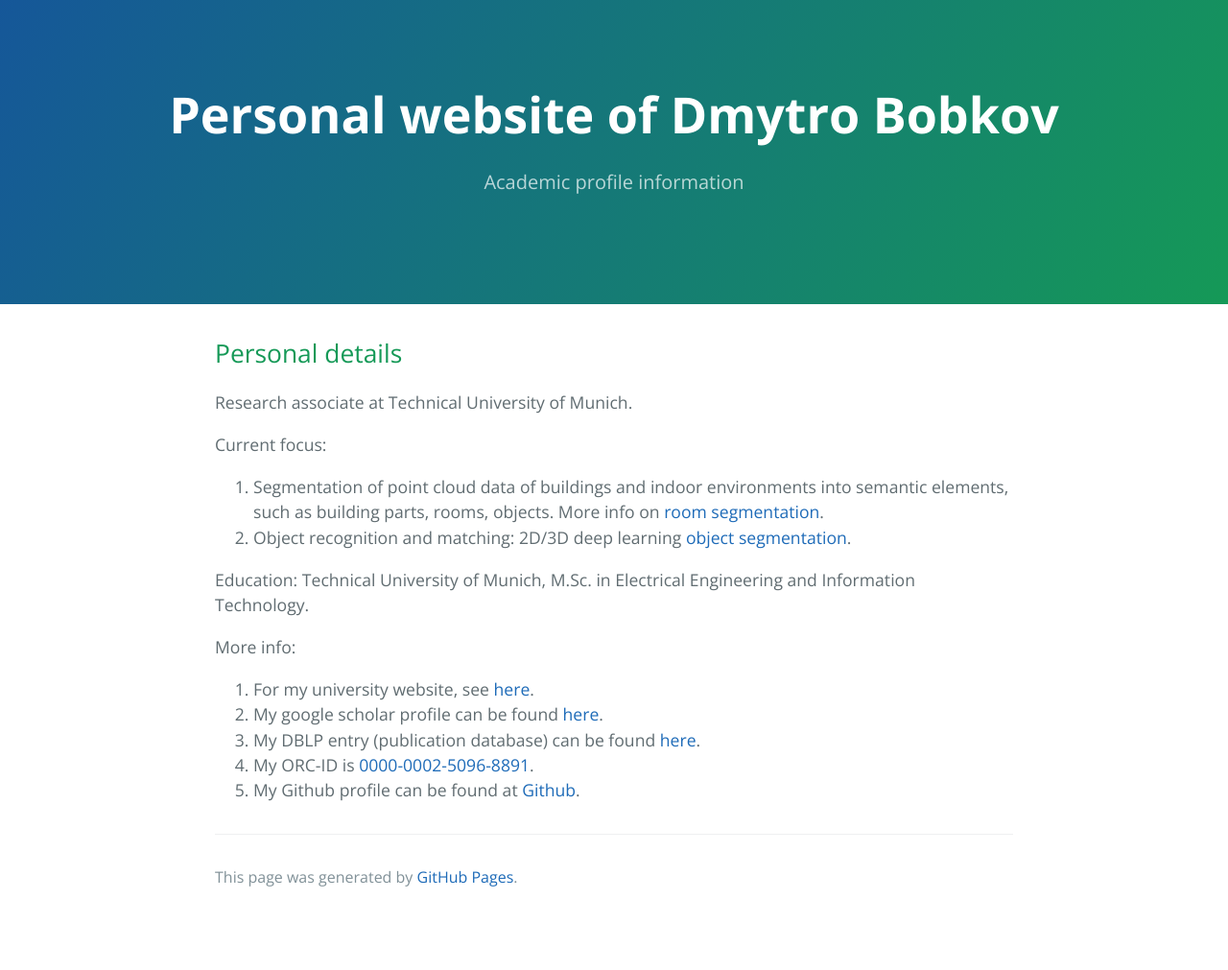
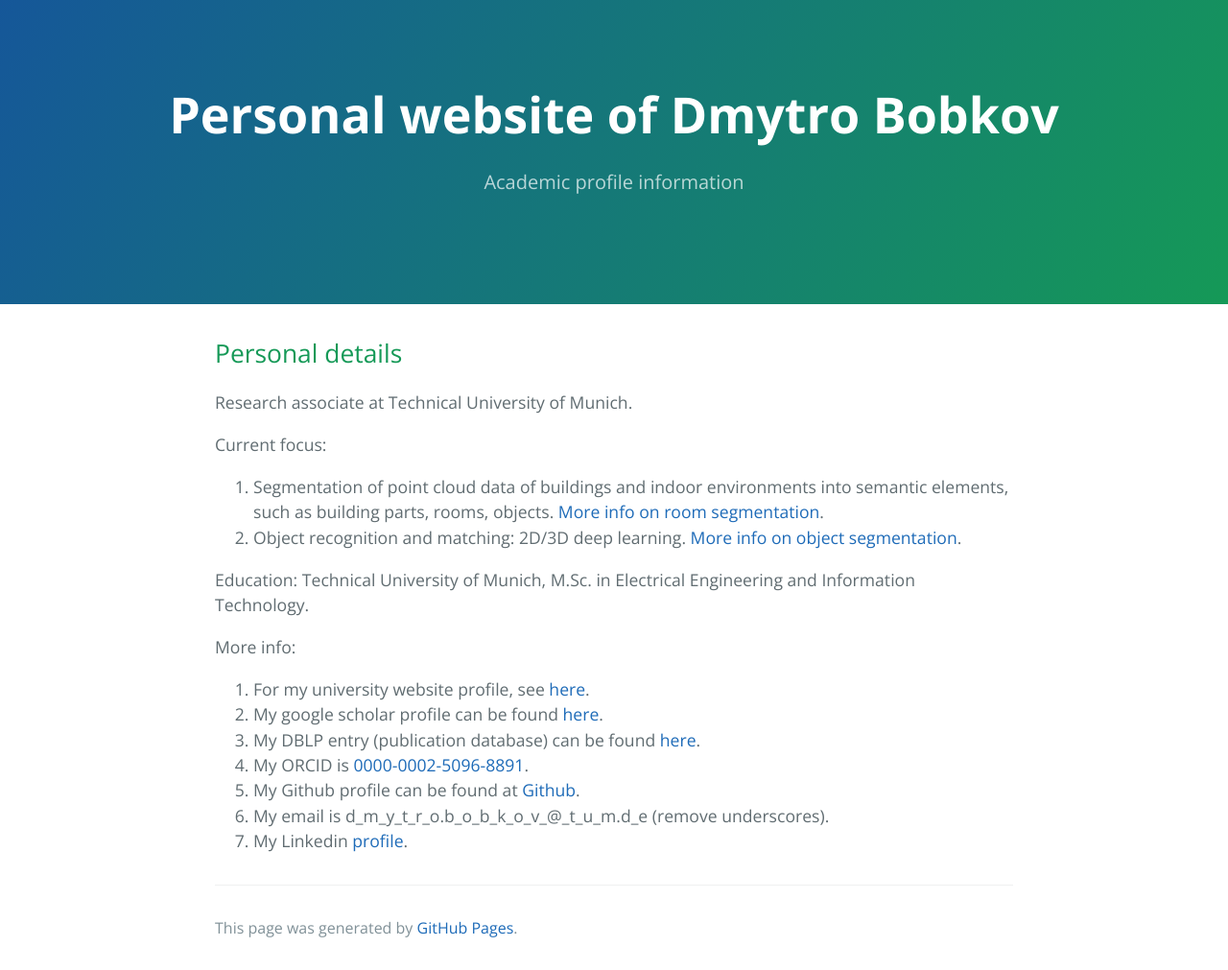
Before and after one commit to DBobkov/dbobkov.github.io, a Jekyll site: the page built from index.md, in a window 1280 px wide. Shown: the whole page at 96% size. Built offline with Jekyll 4.4.1, drawn with Linux system fonts in a browser that asks for light colours; our own code applies the rules of GitHub Pages for plain Markdown files; before the commit the page ends 958 px from its top, so only the background shows below that.

Commit message:
More info

```diff
--- a/index.md
+++ b/index.md
@@ -8,15 +8,17 @@ Research associate at Technical University of Munich.
 
 Current focus:
 
-1. Segmentation of point cloud data of buildings and indoor environments into semantic elements, such as building parts, rooms, objects. More info on <a href="https://dbobkov.github.io/room-segmentation">room segmentation</a>.
-2. Object recognition and matching: 2D/3D deep learning <a href="https://dbobkov.github.io/segmentation">object segmentation</a>.
+1. Segmentation of point cloud data of buildings and indoor environments into semantic elements, such as building parts, rooms, objects. <a href="https://dbobkov.github.io/room-segmentation">More info on room segmentation</a>.
+2. Object recognition and matching: 2D/3D deep learning. <a href="https://dbobkov.github.io/segmentation">More info on object segmentation</a>.
 
 Education: Technical University of Munich, M.Sc. in Electrical Engineering and Information Technology.
 
 More info:
 
-1. For my university website, see <a href="http://www.lmt.ei.tum.de/en/team/team/dmytro-bobkov.html">here</a>.
+1. For my university website profile, see <a href="http://www.lmt.ei.tum.de/en/team/team/dmytro-bobkov.html">here</a>.
 2. My google scholar profile can be found <a href="https://scholar.google.de/citations?user=JglzFxgAAAAJ&hl=en">here</a>.
 3. My DBLP entry (publication database) can be found <a href="http://dblp.uni-trier.de/pers/hd/b/Bobkov:Dmytro">here</a>.
-4. My ORC-ID is <a href="https://orcid.org/0000-0002-5096-8891">0000-0002-5096-8891</a>.
+4. My ORCID is <a href="https://orcid.org/0000-0002-5096-8891">0000-0002-5096-8891</a>.
 5. My Github profile can be found at <a href="https://github.com/dbobkov">Github</a>.
+6. My email is d_m_y_t_r_o.b_o_b_k_o_v_@_t_u_m.d_e (remove underscores).
+7. My Linkedin <a href="https://www.linkedin.com/in/dmytro-bobkov-43376041/">profile</a>.
```
